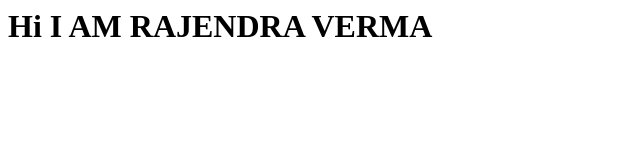
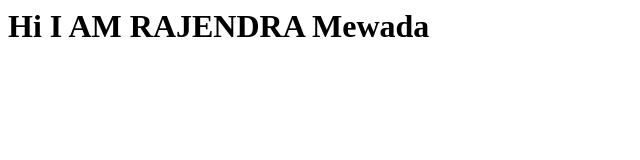
Before and after one commit to rajendratechment/rajendratechment.github.io, a plain HTML site: page index.html in a window 1280 px wide. Shown: the full height of the page, 0-640 px from the left. Drawn offline with Linux system fonts and the light colour scheme.

Commit message:
Update index.html

```diff
--- a/index.html
+++ b/index.html
@@ -1,8 +1,8 @@
 <html>
-<title>Rajendra Verma</title>
+<title>Rajendra Mewada</title>
 <body>
 
-    <h1>Hi I AM RAJENDRA VERMA</h1>
+    <h1>Hi I AM RAJENDRA Mewada</h1>
 </body>
 
 </html>
```
